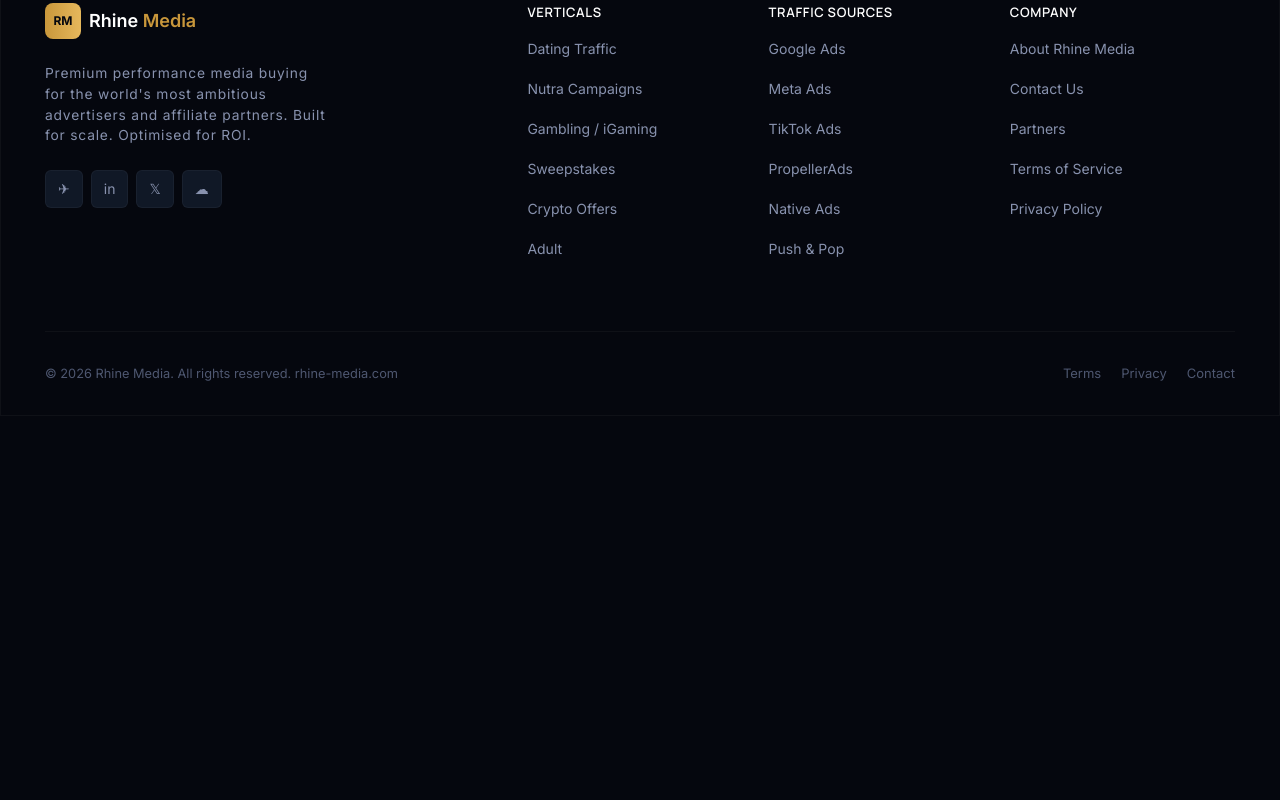
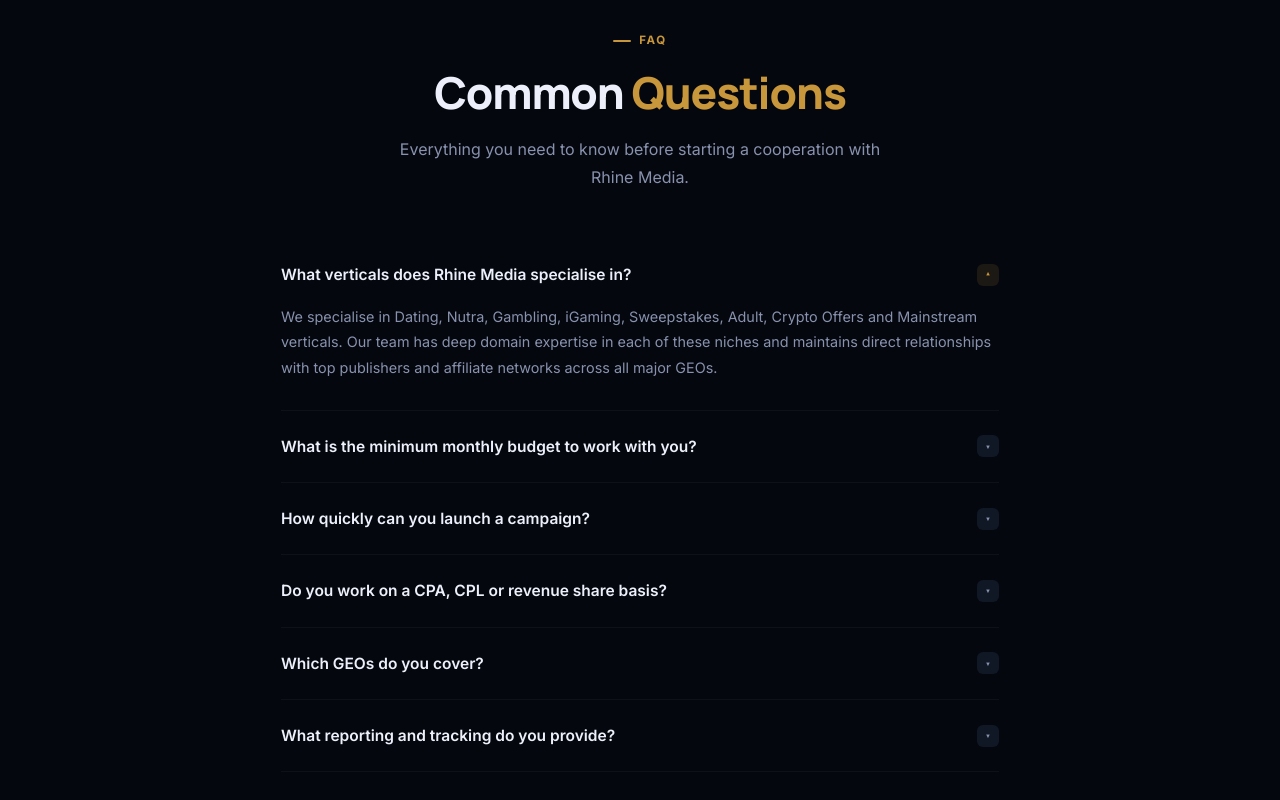
Before and after one commit to Margo0107/rhine-media-test-task, a React (Vite) app in the folder my-project/: page /contact in a window 1280 px wide. Shown: the part 1600-2400 px from the top of the page. Before the commit the page ends 2016 px from the top, so only its background shows below. Built offline with nearby package versions, Linux system fonts and the light colour scheme.

Commit message:
A new section in the contact section is ready faq section

```diff
--- a/my-project/src/components/sections/contact/ContactSection.tsx
+++ b/my-project/src/components/sections/contact/ContactSection.tsx
@@ -1,4 +1,5 @@
 import ContactForm from "./ContactForm";
+import FaqSection from "./FaqSection";
 
 export default function ContactSection() {
   return (
@@ -32,8 +33,8 @@
         </div>
       </section>
 
-      <section className="relative overflow-hidden bg-[var(--bg-0)] py-[80px]">
-        <div className="container-center relative z-10 grid items-start gap-[45px] lg:grid-cols-[0.82fr_1.18fr]">
+      <section className="relative overflow-hidden bg-[var(--bg-0)]">
+        <div className="container-center relative z-10 grid items-start gap-[45px] lg:grid-cols-[0.82fr_1.18fr] py-[80px]">
           <div className="max-w-[470px]">
             <div>
               <h3 className="mb-[13px] text-[24.8px] leading-7 font-bold text-[var(--t1)]">
@@ -152,9 +153,11 @@
               </div>
             </div>
           </div>
-
+          {/* contact form */}
           <ContactForm />
         </div>
+        {/* FAQ section */}
+        <FaqSection />
       </section>
     </>
   );
--- /dev/null
+++ b/my-project/src/components/sections/contact/FaqSection.tsx
@@ -0,0 +1,110 @@
+import { useState } from "react";
+
+const faqs = [
+  {
+    question: "What verticals does Rhine Media specialise in?",
+    answer:
+      "We specialise in Dating, Nutra, Gambling, iGaming, Sweepstakes, Adult, Crypto Offers and Mainstream verticals. Our team has deep domain expertise in each of these niches and maintains direct relationships with top publishers and affiliate networks across all major GEOs.",
+  },
+  {
+    question: "What is the minimum monthly budget to work with you?",
+    answer:
+      "We typically work with partners investing a minimum of $5,000/month in media spend. For certain verticals or exclusive deal structures, higher minimums may apply. Contact us to discuss your specific situation.",
+  },
+  {
+    question: "How quickly can you launch a campaign?",
+    answer:
+      "Once we have all required materials, we can typically launch campaigns within 24-48 hours. Our streamlined onboarding process keeps launch timing fast and predictable.",
+  },
+  {
+    question: "Do you work on a CPA, CPL or revenue share basis?",
+    answer:
+      "We work across multiple pricing models including managed spend, CPA, CPL, RevShare and hybrid structures. The right model depends on your vertical, volume and offer type.",
+  },
+  {
+    question: "Which GEOs do you cover?",
+    answer:
+      "We have active campaigns running in 60+ GEOs worldwide, including Tier-1 markets, LATAM, APAC and MENA. If you need a specific GEO, let us know and we will confirm capabilities.",
+  },
+  {
+    question: "What reporting and tracking do you provide?",
+    answer:
+      "Clients receive real-time performance dashboards with transparency on impressions, clicks, conversions, spend and revenue. We integrate with major tracking platforms and custom S2S postback setups.",
+  },
+];
+
+export default function FaqSection() {
+  const [openIndex, setOpenIndex] = useState<number | null>(0);
+
+  const handleToggle = (index: number) => {
+    setOpenIndex((currentIndex) => (currentIndex === index ? null : index));
+  };
+
+  return (
+    <section className="container-center relative z-10 py-[90px]">
+      <div className="mx-auto mb-[48px] max-w-[620px] text-center">
+        <div className="mb-[18px] flex items-center justify-center gap-2">
+          <div className="h-[2px] w-[18px] rounded-full bg-[var(--gold)]"></div>
+          <p className="text-center text-[11.52px] font-bold tracking-[0.14em] text-[var(--gold)] uppercase">
+            FAQ
+          </p>
+        </div>
+
+        <h2 className="mb-[18px] text-[44px] leading-[1.12] font-extrabold tracking-[-0.025em] text-[var(--t1)]">
+          Common <span className="text-[var(--gold)]">Questions</span>
+        </h2>
+        <p className="mx-auto max-w-[520px] text-[16px] leading-[1.75] text-[var(--t2)]">
+          Everything you need to know before starting a cooperation with Rhine
+          Media.
+        </p>
+      </div>
+
+      <div className="mx-auto flex max-w-[860px] flex-col px-[71px]">
+        {faqs.map((faq, index) => {
+          const isOpen = openIndex === index;
+
+          return (
+            <div
+              key={faq.question}
+              className="overflow-hidden border-b-1 border-[var(--b0)] py-[6px]"
+            >
+              <button
+                type="button"
+                onClick={() => handleToggle(index)}
+                className="flex w-full cursor-pointer items-center justify-between gap-5 py-[18px] text-left text-[var(--t1)] transition hover:text-[var(--gold-lt)]"
+                aria-expanded={isOpen}
+              >
+                <span className="text-[15.52px] font-semibold">
+                  {faq.question}
+                </span>
+                <span
+                  className={`flex h-[22px] w-[22px] shrink-0 items-center justify-center rounded-[6px] text-[6px] transition-all duration-200 ${
+                    isOpen
+                      ? "rotate-180 bg-[var(--gold-dim)] text-[var(--gold)]"
+                      : "bg-[var(--bg-card)] text-[var(--t2)]"
+                  }`}
+                >
+                  ▼
+                </span>
+              </button>
+
+              <div
+                className={`grid transition-all duration-300 ease-out ${
+                  isOpen
+                    ? "grid-rows-[1fr] opacity-100"
+                    : "grid-rows-[0fr] opacity-0"
+                }`}
+              >
+                <div className="overflow-hidden">
+                  <p className="pb-[24px] text-[14.4px] leading-[1.75] text-[var(--t2)]">
+                    {faq.answer}
+                  </p>
+                </div>
+              </div>
+            </div>
+          );
+        })}
+      </div>
+    </section>
+  );
+}
--- a/my-project/src/components/sections/verticals/VerticalsSection.tsx
+++ b/my-project/src/components/sections/verticals/VerticalsSection.tsx
@@ -63,7 +63,7 @@
       <div className="mx-auto max-w-[1240px] px-6">
         <div className="mb-16 space-y-3">
           <div className="flex items-center justify-center gap-2">
-            <div className="h-[2px] w-[18px] rounded-full bg-amber-500"></div>
+            <div className="h-[2px] w-[18px] rounded-full"></div>
             <p className="text-center text-xs font-bold tracking-[0.14em] text-[var(--gold)] uppercase">
               Our Verticals
             </p>
--- a/my-project/src/pages/HomePage.tsx
+++ b/my-project/src/pages/HomePage.tsx
@@ -15,26 +15,26 @@
         <Header />
       </div>
       <main className="relative flex items-center justify-center overflow-hidden bg-[linear-gradient(rgba(62,114,236,0.055)_1px,transparent_1px),linear-gradient(90deg,rgba(62,114,236,0.055)_1px,transparent_1px)] bg-[length:64px_64px] px-20 py-35 pb-30">
-        {/* right */}
+        {/*bg gradient right */}
         <div className="pointer-events-none absolute top-[-220px] right-[-160px] z-0 h-[680px] w-[680px] bg-[radial-gradient(circle,rgba(30,65,170,0.22)_0%,transparent_68%)] blur-[75px]"></div>
-        {/* left */}
+        {/*bg gradient left */}
         <div className="pointer-events-none absolute bottom-[80px] left-[5%] z-0 h-[420px] w-[420px] bg-[radial-gradient(circle,rgba(201,151,59,0.10)_0%,transparent_70%)] blur-[95px]"></div>
-        {/* center */}
+        {/*bg gradient center */}
         <div className="pointer-events-none absolute top-[50%] left-[38%] z-0 h-[280px] w-[280px] bg-[radial-gradient(circle,rgba(62,114,236,0.12)_0%,transparent_70%)] blur-[75px]"></div>
-
+        {/* sections */}
         <div className="relative z-10 w-full max-w-[1200px]">
           <HeroSection />
         </div>
       </main>
-      <div className="background: linear-gradient(145deg, #0D1630 0%, #09112A 100%); border-t border-b border-white/5 bg-[var(--bg-1)]">
+      <div className="border-t border-b border-white/5 bg-[var(--bg-1)]">
         <div className="mx-auto w-full max-w-[1200px]">
           <StatsBandSection />
         </div>
       </div>
-      <div className="bg-gray-950">
+      <div className="bg-[var(--bg-0)]">
         <VerticalsSection />
       </div>
-      <div className="bg-slate-950">
+      <div className="bg-[var(--bg-1)]">
         <TrafficSourcesSection />
       </div>
       <div className="bg-[var(--bg-0)]">
@@ -44,7 +44,7 @@
       <div className="bg-[var(--bg-1)]">
         <StuggeretCards />
       </div>
-      <div className="text-[var(--bg-0)]">
+      <div className="bg-[var(--bg-0)]">
         <CtaSection />
       </div>
       <div>
```
Also changed, not shown: 4 other files (tests, documents, lock files or other folders).
